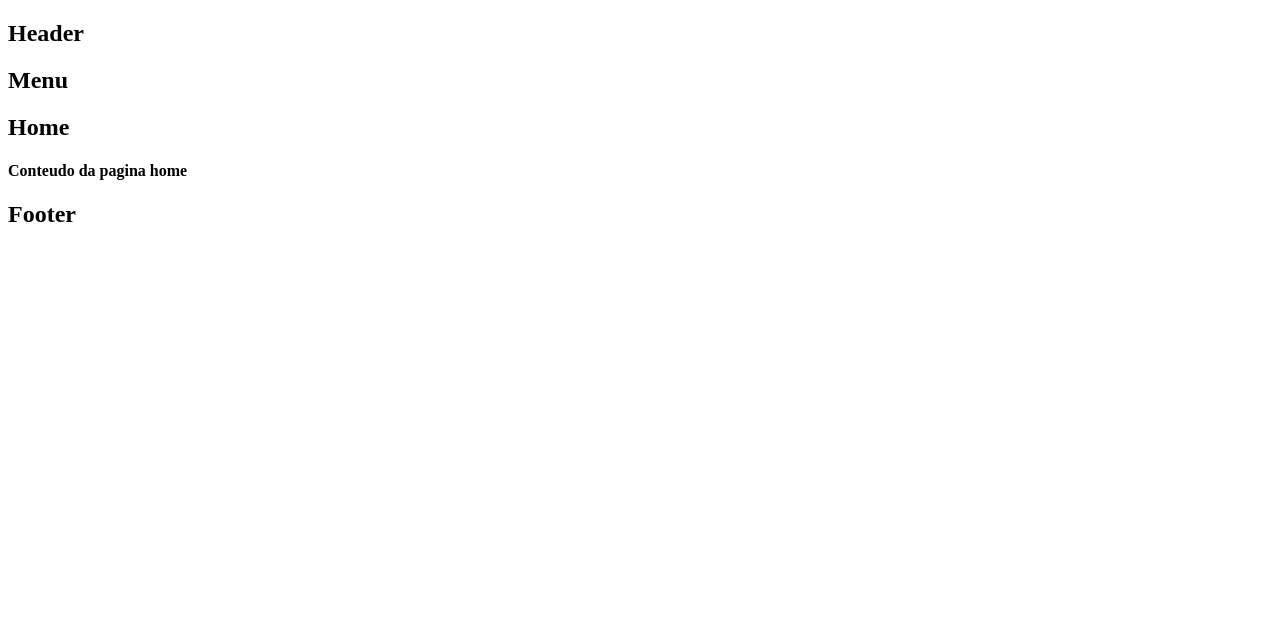
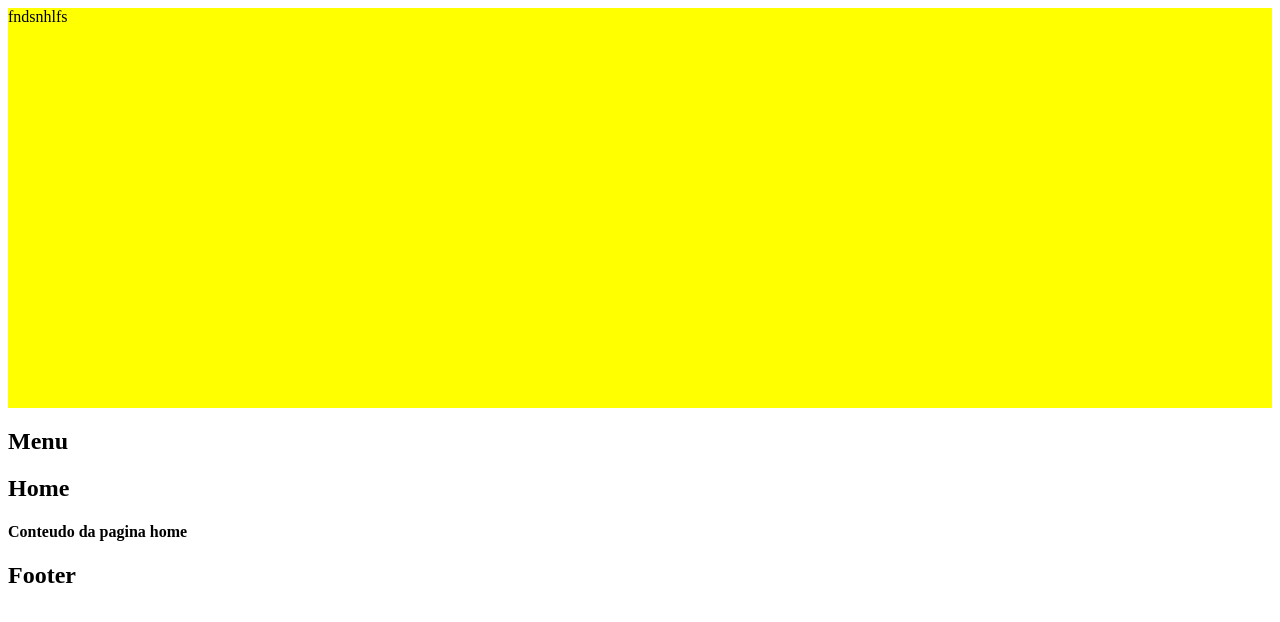
Before and after one commit to nicolau-np/biblioteca_virtualFRONT, a React (Create React App) app: page / in a window 1280 px wide. Shown: the top 622 px of the page. Built offline with nearby package versions, Linux system fonts and the light colour scheme.

Commit message:
inserindo link do estilo na pagina index.js

```diff
--- /dev/null
+++ b/src/assets/css/style.css
@@ -0,0 +1,4 @@
+.header{
+    background-color: yellow;
+    height: 400px;
+}
--- a/src/include/header.js
+++ b/src/include/header.js
@@ -1,9 +1,13 @@
 import React from 'react'
 
 const Header = () => {
-    return ( <div>
-        <h2>Header</h2>
-    </div> );
+    return (
+    <div>
+        <div className="header">
+            fndsnhlfs
+        </div>
+    </div>
+    );
 }
 
 export default Header;
--- a/src/index.js
+++ b/src/index.js
@@ -2,6 +2,8 @@ import React from 'react';
 import ReactDOM from 'react-dom';
 import App from './App';
 import reportWebVitals from './reportWebVitals';
+
+import './assets/css/style.css'
 
 ReactDOM.render(
   <React.StrictMode>
```
